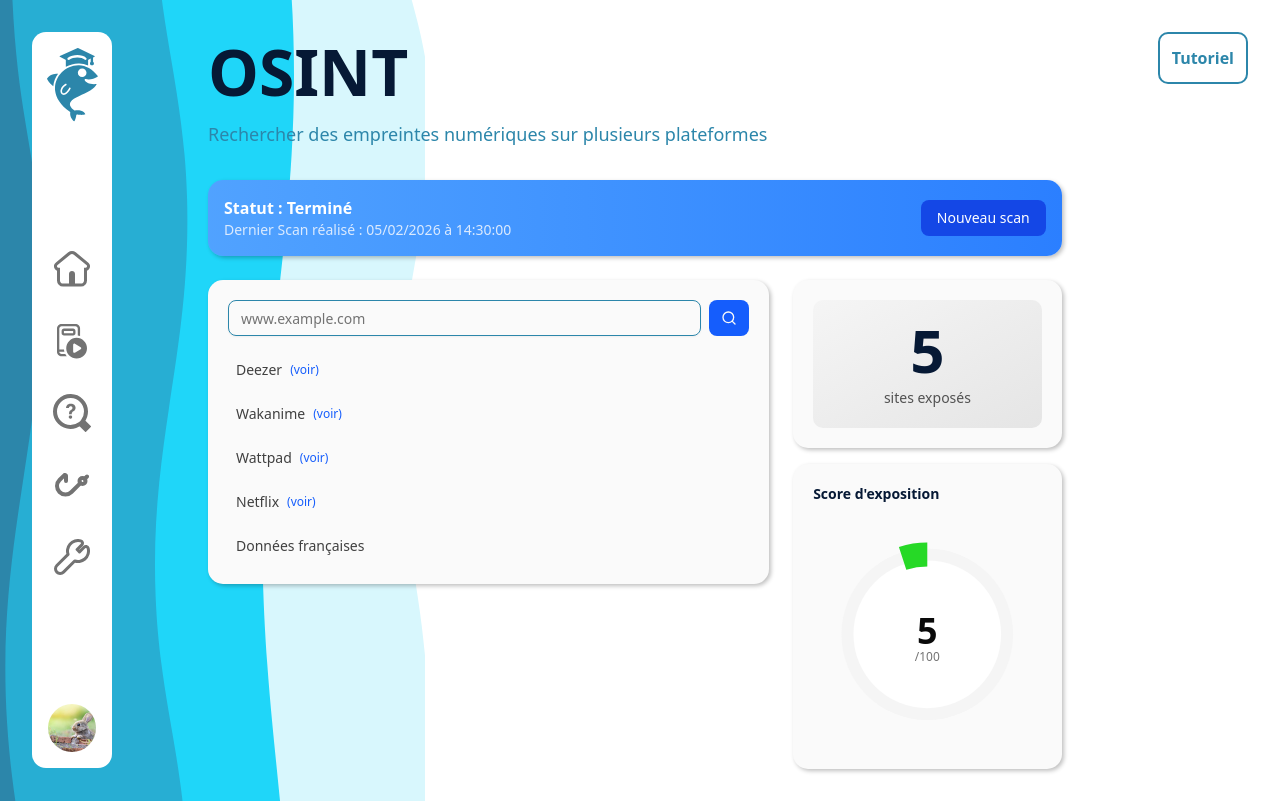
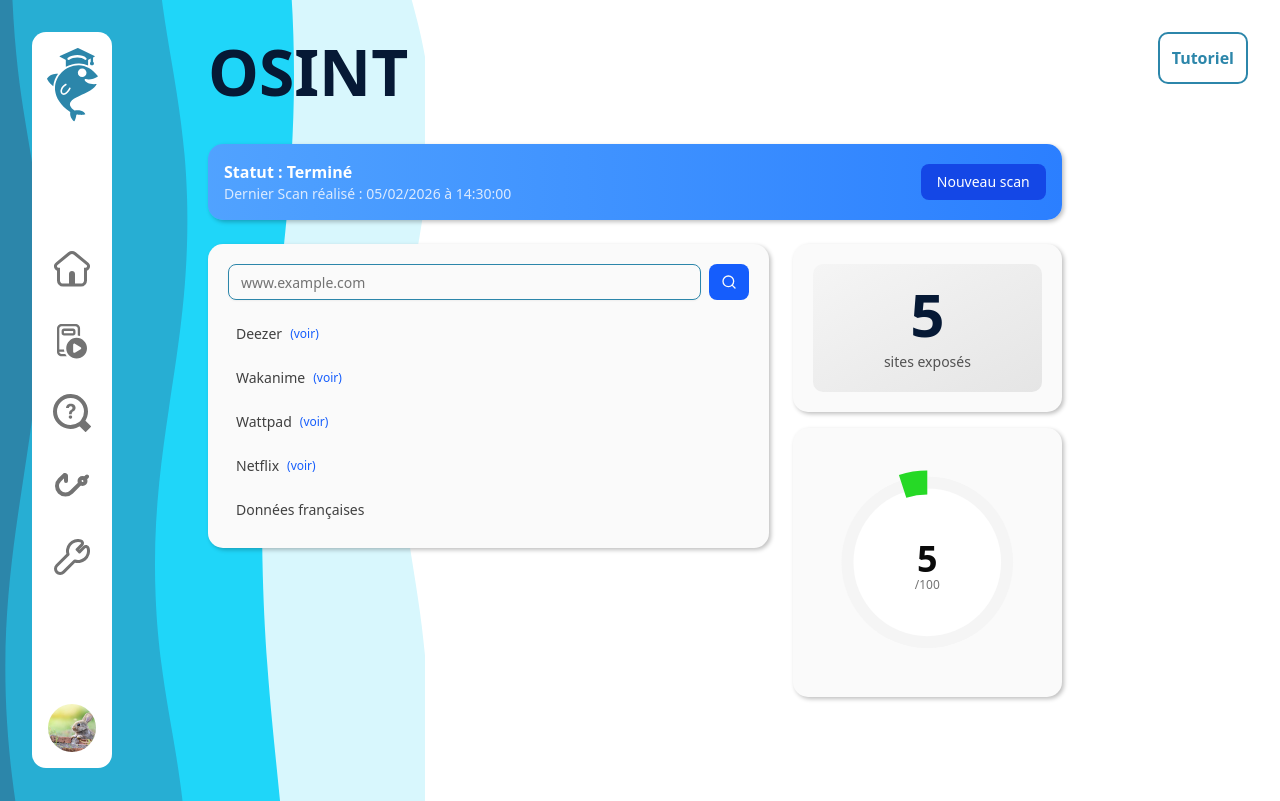
Before and after one commit to SHAfoin/learn-and-phish, a Next.js app: page /app/osint in a window 1280 px wide. Built offline with nearby package versions, Linux system fonts and the light colour scheme.

Commit message:
fix(admin): adjust layout and remove unnecessary headings in charts

```diff
--- a/app/app/admin/QuizResultsByCategory.tsx
+++ b/app/app/admin/QuizResultsByCategory.tsx
@@ -94,7 +94,7 @@
           </div>
         </div>
       ) : hasData ? (
-        <ChartContainer config={chartConfig}>
+        <ChartContainer config={chartConfig} className="h-64">
           <BarChart accessibilityLayer data={data}>
             <CartesianGrid vertical={false} />
             <XAxis
--- a/app/app/admin/QuizResultsByDifficulty.tsx
+++ b/app/app/admin/QuizResultsByDifficulty.tsx
@@ -95,7 +95,7 @@
       ]
     : defaultChartData;
   return (
-    <div className="bg-neutral-50 rounded-[15px] xl:min-h-[250px] min-h-[350px] shadow-[2px_2px_4px_0px_rgba(0,0,0,0.25)] p-6 overflow-hidden flex flex-col gap-4">
+    <div className="bg-neutral-50 rounded-[15px] xl:min-h-[250px] h-full min-h-[350px] shadow-[2px_2px_4px_0px_rgba(0,0,0,0.25)] p-6 overflow-hidden flex flex-col gap-4">
       {hasStats ? (
         <div className="flex flex-1">
           <div className="flex-1 flex flex-col items-center gap-3">
--- a/app/app/admin/users/[id]/UserProgressChart.tsx
+++ b/app/app/admin/users/[id]/UserProgressChart.tsx
@@ -1,7 +1,6 @@
 export default function UserProgressChart() {
   return (
     <div className="bg-neutral-50 rounded-[15px] shadow-[2px_2px_4px_0px_rgba(0,0,0,0.25)] p-6">
-      <h3 className="text-sm font-bold text-ocean-950 mb-4">Progression</h3>
       <div className="h-[300px] flex items-center justify-center bg-gradient-to-br from-neutral-100 to-neutral-200 rounded-lg">
         <div className="text-center">
           <p className="text-neutral-500 text-sm">
--- a/app/app/osint/UserExposureScore.tsx
+++ b/app/app/osint/UserExposureScore.tsx
@@ -38,10 +38,7 @@
   ];
 
   return (
-    <div className="bg-neutral-50 rounded-[15px] shadow-[2px_2px_4px_0px_rgba(0,0,0,0.25)] p-5">
-      <h3 className="text-sm font-bold text-ocean-950 mb-4">
-        Score d&apos;exposition
-      </h3>
+    <div className="bg-neutral-50 rounded-[15px] h-full shadow-[2px_2px_4px_0px_rgba(0,0,0,0.25)] p-5">
       <ChartContainer
         config={chartConfig}
         className="mx-auto aspect-square max-h-[250px]"
--- a/app/app/osint/page.tsx
+++ b/app/app/osint/page.tsx
@@ -9,9 +9,6 @@
         <h1 className="text-[64px] font-bold text-ocean-950 leading-tight">
           OSINT
         </h1>
-        <p className="text-ocean-700 text-lg mt-2">
-          Rechercher des empreintes numériques sur plusieurs plateformes
-        </p>
       </div>
 
       <OSINTContent />
```
